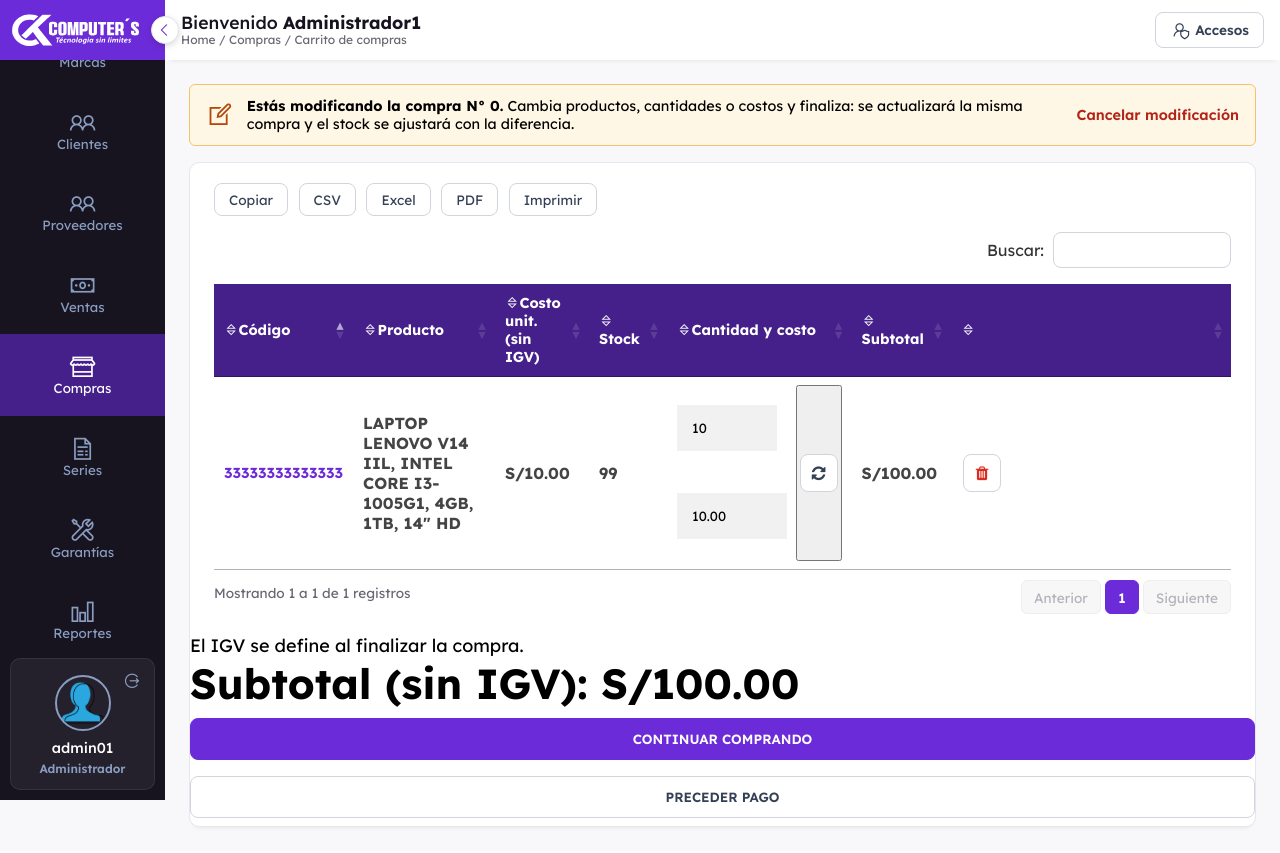
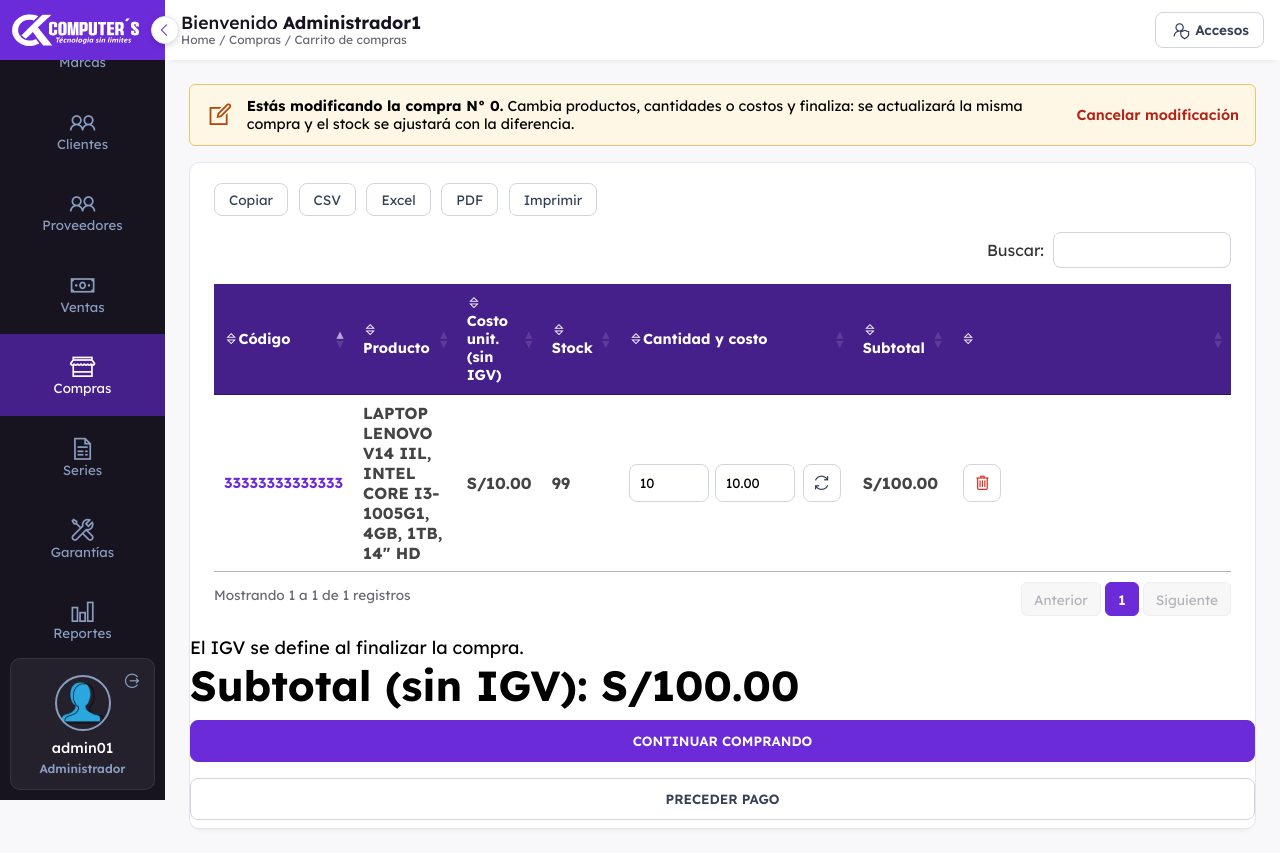
Before and after one commit to brandoncava/proyecto-titulacion, a PHP site: page /ckcomputers_system/frontend/compra/cart.php in a window 1280 px wide. Before the commit the page ends 829 px from the top, so only its background shows below. Run offline with PHP 8.4, Linux system fonts and the light colour scheme; a user stored in the database is signed in; data comes from the database, SQL or seed files in the repository; tables that the repository leaves empty hold one stand-in row (values such as "Sample post"); some libraries are stand-ins or nearby versions.

Commit message:
Iconos de accion de linea fina en todo el sistema, como en Productos
- Editar, eliminar, anular, ver, comprobante y actualizar con el mismo icono de linea
- Carrito: cantidad y boton de actualizar alineados

```diff
--- a/backend/css/admin.css
+++ b/backend/css/admin.css
@@ -1920,45 +1920,18 @@ header { view-transition-name: barra-superior; }
    morado (--main-color) = accion principal y lo activo; gris neutro = el resto;
    rojo = solo eliminar o anular. Reemplaza los colores sueltos de cada boton. */
 
-/* acciones de las tablas: todos los iconos .fa (enlaces y botones) como boton con borde, en una fila */
-td .fa {
-    width: 38px;
-    height: 38px;
-    display: inline-flex;
-    align-items: center;
-    justify-content: center;
-    padding: 0 !important;
-    margin: 0 2px !important;
-    border: 1px solid #d0d5dd !important;
-    border-radius: 8px !important;
-    background: #fff !important;
-    color: #344054 !important;
-    font-size: 16px;
-    cursor: pointer;
-    vertical-align: middle;
-    opacity: 1;
-    transition: border-color 150ms, color 150ms, background 150ms;
-}
-td .fa:hover {
-    opacity: 1;
-    border-color: var(--main-color) !important;
-    color: var(--main-color) !important;
-    background: #f4ebff !important;
-}
-td .fa-trash, td .fa-ban {
-    color: #D92D20 !important;
-}
-td .fa-trash:hover, td .fa-ban:hover {
-    border-color: #D92D20 !important;
-    background: #fef3f2 !important;
-}
+/* acciones de las tablas: botones .btn-icono en una sola fila */
 td form {
     display: inline-flex;
     margin: 0;
     vertical-align: middle;
 }
+td > .btn-icono, td form .btn-icono {
+    margin: 0 2px;
+    vertical-align: middle;
+}
 /* la celda de acciones no se parte en varias lineas */
-td:has(> .fa), td:has(> form > .fa), td:has(> .acciones) {
+td:has(> .btn-icono), td:has(> form > .btn-icono), td:has(> .acciones) {
     white-space: nowrap;
 }
 
@@ -2009,3 +1982,24 @@ td:has(> .fa), td:has(> form > .fa), td:has(> .acciones) {
     border-radius: 6px;
 }
 .closebtn { color: inherit; }
+
+/* carrito: cantidad y boton de actualizar en la misma linea, con el mismo estilo */
+td form .form-group {
+    display: inline-flex;
+    margin: 0;
+}
+td form input[type=number].form-control {
+    width: 80px !important;
+    height: 38px;
+    margin: 0 6px 0 0;
+    padding: 0 10px;
+    border: 1px solid #d0d5dd;
+    border-radius: 8px;
+    background: #fff;
+}
+td form input[type=number].form-control:focus {
+    border-color: var(--main-color);
+}
+td form:has(.form-group) {
+    align-items: center;
+}
--- a/frontend/accesos/mostrar.php
+++ b/frontend/accesos/mostrar.php
@@ -57,9 +57,9 @@ if($sentencia){
                                     </td>
                                     <td data-title="Perfil"><?php echo e(nombre_rol($d->rol)); ?></td>
                                     <td>
-                                       <a title="Actualizar" href="../accesos/editar.php?id=<?php echo e($d->id); ?>" class="fa fa-pencil tooltip"></a>
+                                       <a title="Actualizar" href="../accesos/editar.php?id=<?php echo e($d->id); ?>" class="btn-icono"><span class="las la-pen"></span></a>
 
-                                       <a title="Cambiar contraseña" href="../accesos/cambiar.php?id=<?php echo e($d->id); ?>" class="fa fa-key tooltip"></a>
+                                       <a title="Cambiar contraseña" href="../accesos/cambiar.php?id=<?php echo e($d->id); ?>" class="btn-icono"><span class="las la-key"></span></a>
 
                                     </td>
 
--- a/frontend/categorias/mostrar.php
+++ b/frontend/categorias/mostrar.php
@@ -55,13 +55,13 @@ if($sentencia){
                                         </div>
                                     </td>
                                     <td>
-                                       <a title="Actualizar" href="../categorias/editar.php?id=<?php echo e($d->idcate); ?>" class="fa fa-pencil tooltip"></a>
+                                       <a title="Actualizar" href="../categorias/editar.php?id=<?php echo e($d->idcate); ?>" class="btn-icono"><span class="las la-pen"></span></a>
 
                                      <form  onsubmit="return confirm('Realmente desea eliminar el registro?');" method='POST' action='<?php $_SERVER['PHP_SELF'] ?>'>
 <input type='hidden' name='idcate' value="<?php echo e($d->idcate); ?>">
 
 <?php echo csrf_campo(); ?>
-<button name='delete_category' style="cursor: pointer;" class="fa fa-trash"></button>
+<button name='delete_category' class="btn-icono peligro"><span class="las la-trash-alt"></span></button>
 </form>
                                     </td>
 
--- a/frontend/clientes/mostrar.php
+++ b/frontend/clientes/mostrar.php
@@ -55,13 +55,13 @@ if($sentencia){
                                         </div>
                                     </td>
                                     <td>
-                                       <a title="Actualizar" href="../clientes/editar.php?id=<?php echo e($d->idcli); ?>" class="fa fa-pencil tooltip"></a>
+                                       <a title="Actualizar" href="../clientes/editar.php?id=<?php echo e($d->idcli); ?>" class="btn-icono"><span class="las la-pen"></span></a>
 
                                      <form  onsubmit="return confirm('Realmente desea eliminar el registro?');" method='POST' action='<?php $_SERVER['PHP_SELF'] ?>'>
 <input type='hidden' name='idcli' value="<?php echo e($d->idcli); ?>">
 
 <?php echo csrf_campo(); ?>
-<button name='delete_customer' style="cursor: pointer;" class="fa fa-trash"></button>
+<button name='delete_customer' class="btn-icono peligro"><span class="las la-trash-alt"></span></button>
 </form>
                                     </td>
 
--- a/frontend/compra/cart.php
+++ b/frontend/compra/cart.php
@@ -54,12 +54,12 @@ $select_cart = $connect->prepare("SELECT cart_purchase.idcpr, cart_purchase.user
                 <input type="number" name="p_qty" value="<?php echo e($fetch_cart['quantity']); ?>" style="width:100px;" min="1" max="99" class="form-control" placeholder="Cantidad">
                 <input type="number" name="p_cost" step="0.01" min="0.01" required value="<?php echo e(number_format($fetch_cart['price'], 2, '.', '')); ?>" style="width:110px;" class="form-control" placeholder="Costo s/IGV">
         </div>
-    <button type="submit" name="update_qty" class="btn btn-primary" style="cursor: pointer;"> <i class="fa fa-refresh"></i></button>
+    <button type="submit" name="update_qty" class="btn-icono" title="Actualizar cantidad"><span class="las la-sync"></span></button>
     </form>
         </td>
         <td><h4>S/<?= number_format($sub_total = ($fetch_cart['price'] * $fetch_cart['quantity']),2); ?></h4></td>
     <td style="width:260px;">
-    <a title="Eliminar" onclick="return confirm('Eliminar del carrito?');" href="../compra/eliminar.php?id=<?php echo e($fetch_cart['idcpr']); ?>" class="fa fa-trash"></a>
+    <a title="Eliminar" onclick="return confirm('Eliminar del carrito?');" href="../compra/eliminar.php?id=<?php echo e($fetch_cart['idcpr']); ?>" class="btn-icono peligro"><span class="las la-trash-alt"></span></a>
     </td>
      </tr>
      <?php
--- a/frontend/compra/mostrar.php
+++ b/frontend/compra/mostrar.php
@@ -66,20 +66,20 @@ if($sentencia){
                                     <td><h4><?php echo e($d->total_products); ?></h4></td>
         <td>
 
-            <a title="Comprobante" href="comprobante.php?id=<?php echo e($d->idordpur); ?>" class="fa fa-file-text-o tooltip"></a>
+            <a title="Comprobante" href="comprobante.php?id=<?php echo e($d->idordpur); ?>" class="btn-icono"><span class="las la-file-alt"></span></a>
             <?php if ((int)$d->anulada === 1): ?>
                 <span style="color:#B42318;font-weight:bold;margin-left:6px;">ANULADA</span>
             <?php elseif (puede('compras_anular')): ?>
                 <form method="POST" action="" style="display:inline" onsubmit="return confirm('¿Modificar esta compra? Sus productos se cargarán en el carrito de compras para editarlos.');">
                     <?php echo csrf_campo(); ?>
                     <input type="hidden" name="idordpur" value="<?php echo e($d->idordpur); ?>">
-                    <button type="submit" name="modificar_compra" title="Modificar compra" class="fa fa-pencil btn-accion btn-modificar"></button>
+                    <button type="submit" name="modificar_compra" title="Modificar compra" class="btn-icono"><span class="las la-pen"></span></button>
                 </form>
                 <form method="POST" action="" style="display:inline" onsubmit="return anularCompra(this);">
                     <?php echo csrf_campo(); ?>
                     <input type="hidden" name="idordpur" value="<?php echo e($d->idordpur); ?>">
                     <input type="hidden" name="motivo" value="">
-                    <button type="submit" name="anular_compra" title="Anular compra" class="fa fa-ban" style="border:none;background:#B42318;color:#fff;cursor:pointer;padding:6px 9px;border-radius:4px;margin-left:6px;"></button>
+                    <button type="submit" name="anular_compra" title="Anular compra" class="btn-icono peligro"><span class="las la-ban"></span></button>
                 </form>
             <?php endif; ?>
         </td>
--- a/frontend/garantias/mostrar.php
+++ b/frontend/garantias/mostrar.php
@@ -99,8 +99,8 @@ require __DIR__ . '/../layout/cabecera.php';
 <?php endif; ?>
                                 </td>
                                 <td>
-                                    <a title="Ver y actualizar" href="ver.php?id=<?php echo (int)$g->idgar; ?>" class="fa fa-eye tooltip"></a>
-                                    <a title="Imprimir orden" href="orden.php?id=<?php echo (int)$g->idgar; ?>" class="fa fa-file-text-o tooltip"></a>
+                                    <a title="Ver y actualizar" href="ver.php?id=<?php echo (int)$g->idgar; ?>" class="btn-icono"><span class="las la-eye"></span></a>
+                                    <a title="Imprimir orden" href="orden.php?id=<?php echo (int)$g->idgar; ?>" class="btn-icono"><span class="las la-file-alt"></span></a>
                                 </td>
                             </tr>
 <?php endforeach; ?>
--- a/frontend/marcas/mostrar.php
+++ b/frontend/marcas/mostrar.php
@@ -55,12 +55,12 @@ $data = $sentencia->fetchAll();
                                 </td>
                                 <td><?php echo (int)$d->productos; ?></td>
                                 <td>
-                                    <a title="Actualizar" href="editar.php?id=<?php echo e($d->idmar); ?>" class="fa fa-pencil tooltip"></a>
+                                    <a title="Actualizar" href="editar.php?id=<?php echo e($d->idmar); ?>" class="btn-icono"><span class="las la-pen"></span></a>
 
                                     <form onsubmit="return confirm('¿Realmente desea dar de baja esta marca?');" method="POST" action="">
                                         <input type="hidden" name="idmar" value="<?php echo e($d->idmar); ?>">
                                         <?php echo csrf_campo(); ?>
-                                        <button name="delete_marca" style="cursor: pointer;" class="fa fa-trash"></button>
+                                        <button name="delete_marca" class="btn-icono peligro"><span class="las la-trash-alt"></span></button>
                                     </form>
                                 </td>
                             </tr>
--- a/frontend/proveedores/mostrar.php
+++ b/frontend/proveedores/mostrar.php
@@ -55,13 +55,13 @@ if($sentencia){
                                         </div>
                                     </td>
                                     <td>
-                                       <a title="Actualizar" href="../proveedores/editar.php?id=<?php echo e($d->idprov); ?>" class="fa fa-pencil tooltip"></a>
+                                       <a title="Actualizar" href="../proveedores/editar.php?id=<?php echo e($d->idprov); ?>" class="btn-icono"><span class="las la-pen"></span></a>
 
                                      <form  onsubmit="return confirm('Realmente desea eliminar el registro?');" method='POST' action='<?php $_SERVER['PHP_SELF'] ?>'>
 <input type='hidden' name='idprov' value="<?php echo e($d->idprov); ?>">
 
 <?php echo csrf_campo(); ?>
-<button name='delete_supplier' style="cursor: pointer;" class="fa fa-trash"></button>
+<button name='delete_supplier' class="btn-icono peligro"><span class="las la-trash-alt"></span></button>
 </form>
                                     </td>
 
--- a/frontend/reportes/compras.php
+++ b/frontend/reportes/compras.php
@@ -220,7 +220,7 @@ require __DIR__ . '/../layout/cabecera.php';
 <?php else: ?>
                                     <td>Válida<?php echo $v->modificada_on ? '<br><small>Modificada ' . date('d/m/Y', strtotime($v->modificada_on)) . '</small>' : ''; ?></td>
 <?php endif; ?>
-                                    <td><a title="Comprobante" href="../compra/comprobante.php?id=<?php echo e($v->idordpur); ?>" class="fa fa-file-text-o tooltip"></a></td>
+                                    <td><a title="Comprobante" href="../compra/comprobante.php?id=<?php echo e($v->idordpur); ?>" class="btn-icono"><span class="las la-file-alt"></span></a></td>
                                 </tr>
 <?php endforeach; ?>
                             </tbody>
--- a/frontend/reportes/ventas.php
+++ b/frontend/reportes/ventas.php
@@ -190,7 +190,7 @@ require __DIR__ . '/../layout/cabecera.php';
 <?php else: ?>
                                     <td>Válida</td>
 <?php endif; ?>
-                                    <td><a title="Boleta" href="../ventas/boleta.php?id=<?php echo e($v->idord); ?>" class="fa fa-file-text-o tooltip"></a></td>
+                                    <td><a title="Boleta" href="../ventas/boleta.php?id=<?php echo e($v->idord); ?>" class="btn-icono"><span class="las la-file-alt"></span></a></td>
                                 </tr>
 <?php endforeach; ?>
                             </tbody>
--- a/frontend/series/mostrar.php
+++ b/frontend/series/mostrar.php
@@ -60,7 +60,7 @@ $data = $sentencia->fetchAll();
                                     <form onsubmit="return confirm('Esta serie pasará a usarse y se desactivará la actual. ¿Continuar?');" method="POST" action="">
                                         <input type="hidden" name="idserie" value="<?php echo e($d->idserie); ?>">
                                         <?php echo csrf_campo(); ?>
-                                        <button name="cambiar_serie" title="Activar esta serie" style="cursor: pointer;" class="fa fa-refresh"></button>
+                                        <button name="cambiar_serie" title="Activar esta serie" class="btn-icono"><span class="las la-sync"></span></button>
                                     </form>
 <?php endif; ?>
                                 </td>
--- a/frontend/ventas/acciones_venta.php
+++ b/frontend/ventas/acciones_venta.php
@@ -4,19 +4,19 @@ if (!isset($d)) {
     exit;
 }
 ?>
-            <a title="<?php echo e($d->tipc); ?>" href="../ventas/boleta.php?id=<?php echo e($d->idord); ?>" class="fa fa-file-text-o tooltip"></a>
+            <a title="<?php echo e($d->tipc); ?>" href="../ventas/boleta.php?id=<?php echo e($d->idord); ?>" class="btn-icono"><span class="las la-file-alt"></span></a>
             <?php if ((int)$d->anulada === 1): ?>
                 <span class="etiqueta-anulada" title="<?php echo e($d->motivo_anulacion); ?>">ANULADA</span>
             <?php elseif (puede('ventas_anular')): ?>
                 <form method="POST" action="" style="display:inline" onsubmit="return confirm('¿Modificar esta venta? Sus productos se cargarán en el carrito; al finalizar, la venta se anulará y se emitirá un comprobante nuevo.');">
                     <?php echo csrf_campo(); ?>
                     <input type="hidden" name="idord" value="<?php echo e($d->idord); ?>">
-                    <button type="submit" name="modificar_venta" title="Modificar venta" class="fa fa-pencil btn-accion btn-modificar"></button>
+                    <button type="submit" name="modificar_venta" title="Modificar venta" class="btn-icono"><span class="las la-pen"></span></button>
                 </form>
                 <form method="POST" action="" style="display:inline" onsubmit="return anularVenta(this);">
                     <?php echo csrf_campo(); ?>
                     <input type="hidden" name="idord" value="<?php echo e($d->idord); ?>">
                     <input type="hidden" name="motivo" value="">
-                    <button type="submit" name="anular_venta" title="Anular venta" class="fa fa-ban btn-accion btn-anular"></button>
+                    <button type="submit" name="anular_venta" title="Anular venta" class="btn-icono peligro"><span class="las la-ban"></span></button>
                 </form>
             <?php endif; ?>
--- a/frontend/ventas/cart.php
+++ b/frontend/ventas/cart.php
@@ -54,12 +54,12 @@ $select_cart = $connect->prepare("SELECT cart.idv, productos.stock, productos.id
             <input type="hidden" name="prdt" value="<?php echo e($fetch_cart['idv']); ?>">
                 <input type="number" name="p_qty" value="<?php echo e($fetch_cart['quantity']); ?>" style="width:100px;" min="1" max="99" class="form-control" placeholder="Cantidad">
         </div>
-    <button type="submit" name="update_qty" class="btn btn-primary" style="cursor: pointer;"> <i class="fa fa-refresh"></i></button>
+    <button type="submit" name="update_qty" class="btn-icono" title="Actualizar cantidad"><span class="las la-sync"></span></button>
     </form>
         </td>
         <td><h4>S/<?= number_format($sub_total = ($fetch_cart['price'] * $fetch_cart['quantity']),2); ?></h4></td>
     <td style="width:260px;">
-    <a title="Eliminar" onclick="return confirm('Eliminar del carrito?');" href="../ventas/eliminar.php?id=<?php echo e($fetch_cart['idv']); ?>" class="fa fa-trash"></a>
+    <a title="Eliminar" onclick="return confirm('Eliminar del carrito?');" href="../ventas/eliminar.php?id=<?php echo e($fetch_cart['idv']); ?>" class="btn-icono peligro"><span class="las la-trash-alt"></span></a>
     </td>
      </tr>
      <?php
```
